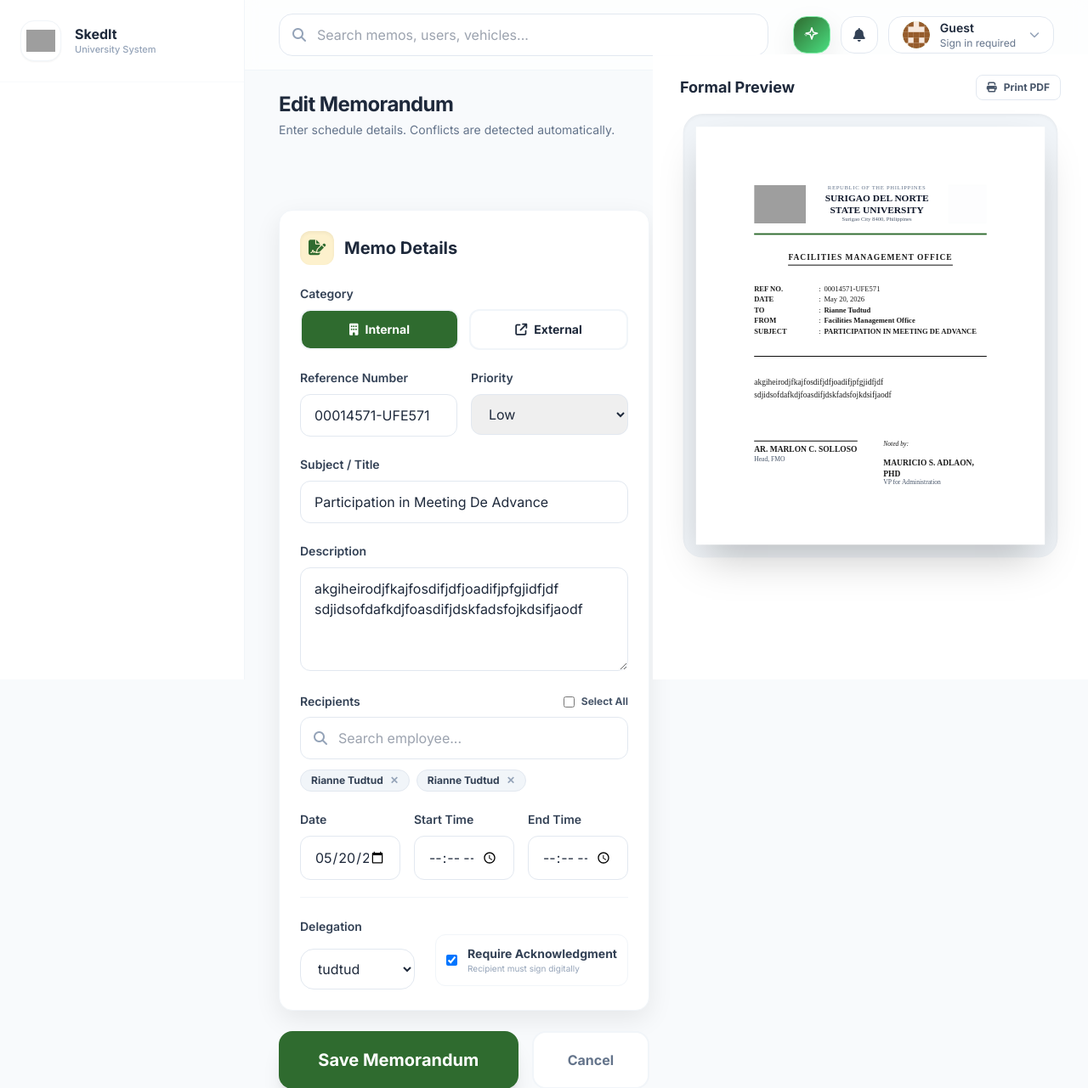
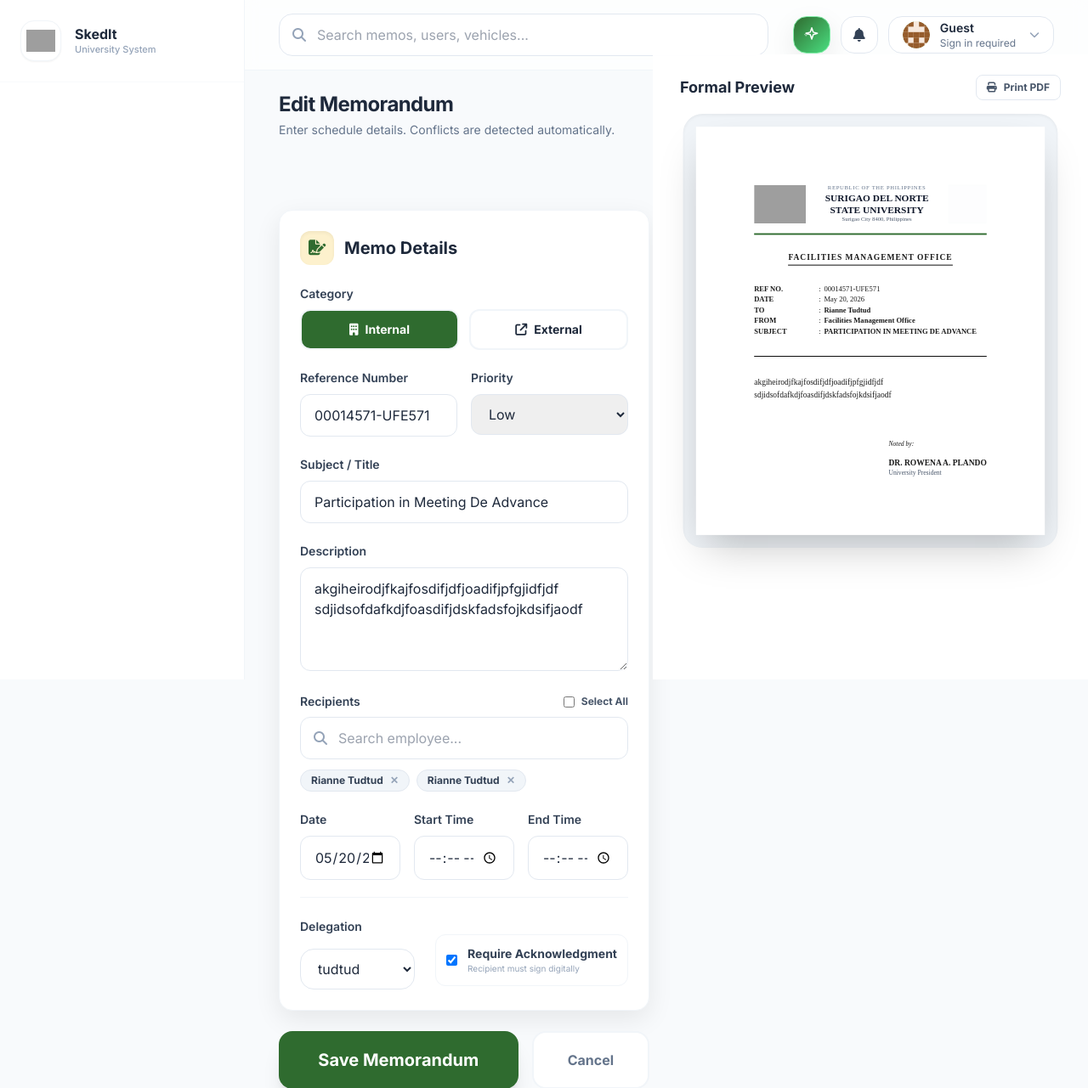
Before and after one commit to programmertud/memotrack, a Django app: page /memos/2/edit/ in a window 1280 px wide. Shown: the top 1281 px of the page at 85% size. Run offline with Django 5.2, Linux system fonts and the light colour scheme; data comes from the database, SQL or seed files in the repository; data that the repository does not hold is empty; some libraries are stand-ins or nearby versions; grey boxes are pictures that could not be loaded.

Commit message:
Update signature names in formal preview

```diff
--- a/memos/templates/memos/memo_form.html
+++ b/memos/templates/memos/memo_form.html
@@ -624,15 +624,13 @@
 
             <div class="mt-12 grid grid-cols-2 gap-8">
               <div>
-                <div class="border-b border-black w-32 mb-1"></div>
-                <div class="font-bold text-[10px] uppercase">AR. MARLON C. SOLLOSO</div>
-                <div class="text-[8px] text-slate-600">Head, FMO</div>
+                <!-- Left Signee Removed -->
               </div>
               <div class="flex flex-col items-end">
                 <div class="text-left">
                   <div class="text-[8px] italic mb-3">Noted by:</div>
-                  <div class="font-bold text-[10px] uppercase">MAURICIO S. ADLAON, PhD</div>
-                  <div class="text-[8px] text-slate-600">VP for Administration</div>
+                  <div class="font-bold text-[10px] uppercase">DR. ROWENA A. PLANDO</div>
+                  <div class="text-[8px] text-slate-600">University President</div>
                 </div>
               </div>
             </div>
```
